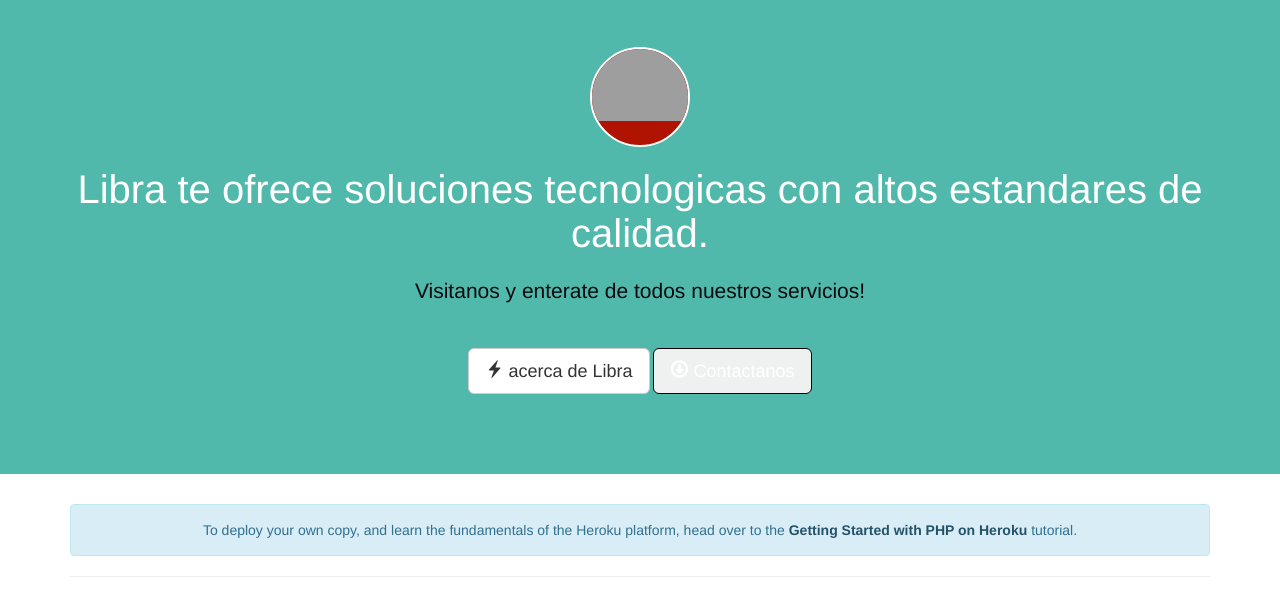
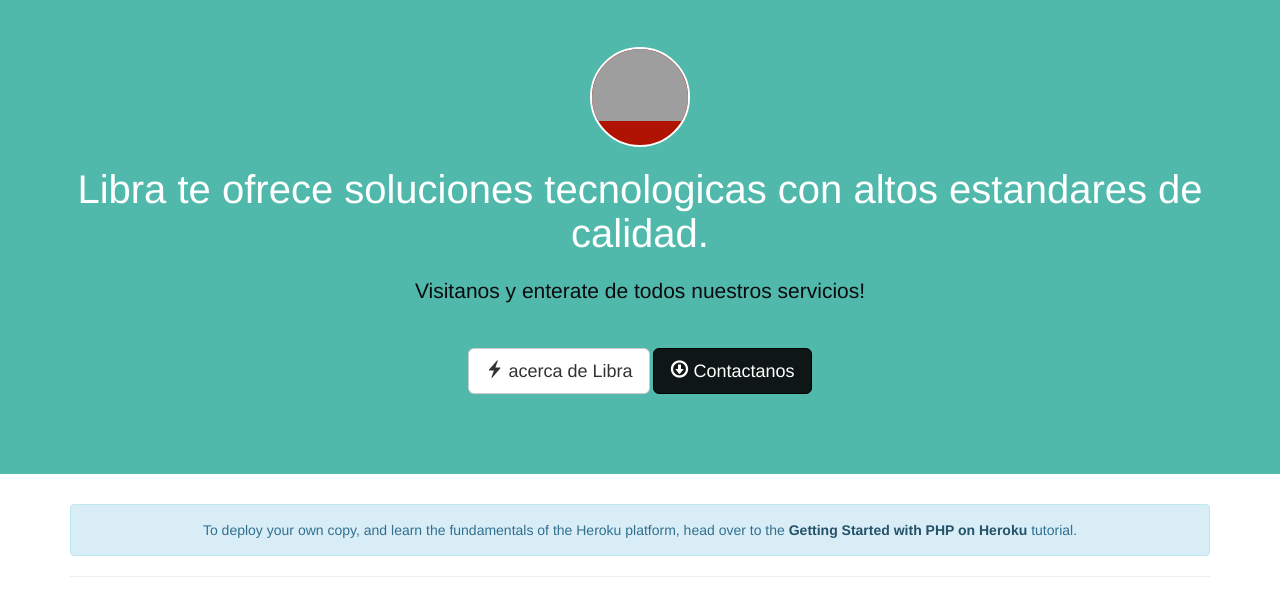
Before and after one commit to jesusrring/TestDohko, a PHP site: template web/views/index.twig in a window 1280 px wide. Shown: the part 52-645 px from the top of the page. Run offline with PHP 8.4, Linux system fonts and the light colour scheme; the template is opened without the code that fills it, so the values that code supplies are empty; some libraries are stand-ins or nearby versions; grey boxes are pictures that could not be loaded.

Commit message:
Update main.css

```diff
--- a/web/stylesheets/main.css
+++ b/web/stylesheets/main.css
@@ -4,7 +4,7 @@
   padding-bottom: 80px;
 }
 .jumbotron .btn-primary {
-  background: #eff1f1;
+  background: #0f1616;
   border-color: #000000;
 }
 .jumbotron .btn-primary:hover {
```
